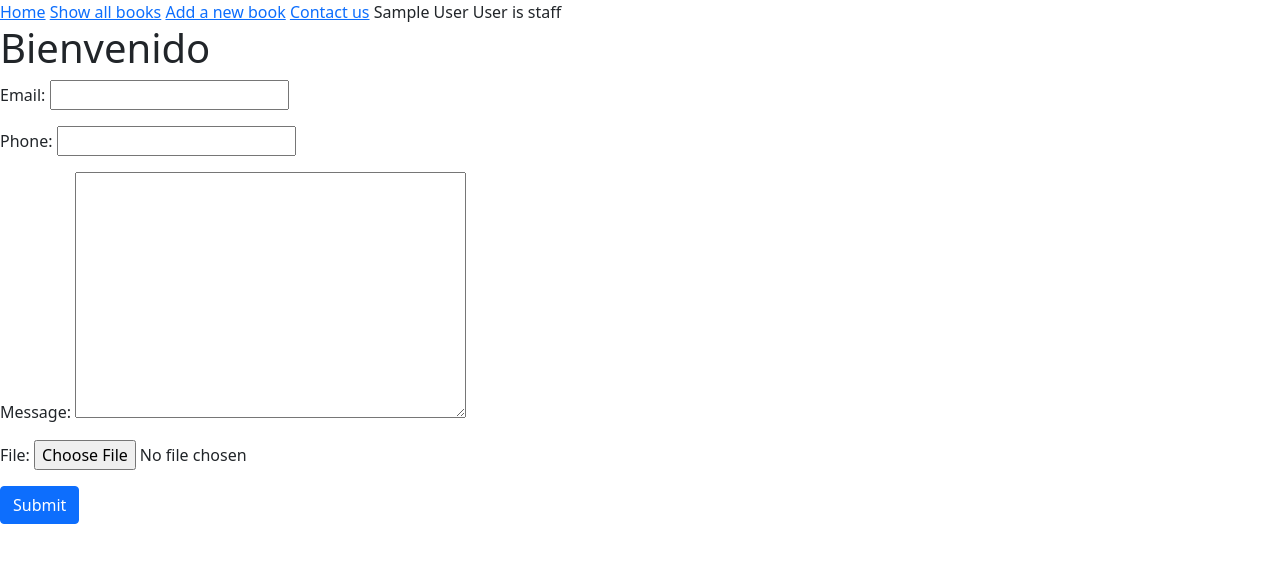
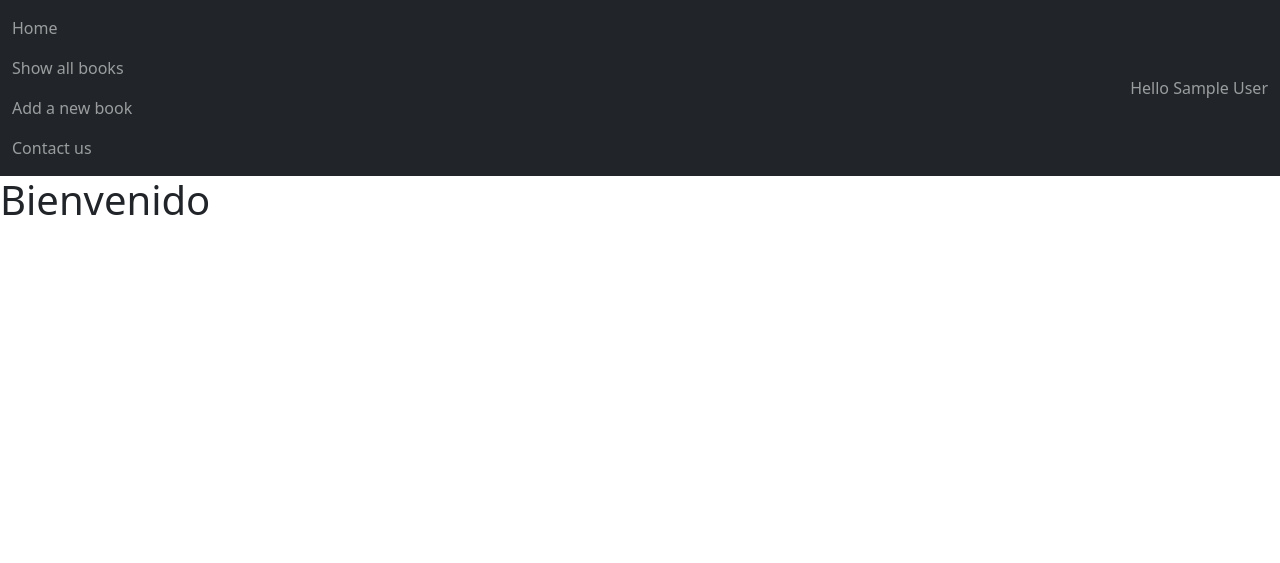
Before and after one commit to Ahuahuachi/django-library, a Django app: page / in a window 1280 px wide. Shown: the top 563 px of the page. Run offline with Django 3.2, Linux system fonts and the light colour scheme; the visitor is signed in with stand-in values (Sample User, id 1).

Commit message:
Add requirements.txt

```diff
--- a/core/templates/core/index.html
+++ b/core/templates/core/index.html
@@ -2,11 +2,6 @@
 
 {% block main_content %}
 <h1>Bienvenido</h1>
-<form action="{% url 'core:contact-us' %}" method="post">
-{{form.as_p}}
-{% csrf_token %}
-<button class="btn btn-primary" type="submit">Submit</button>
-</form>
 {% endblock main_content %}
 
 {% block footer_content %}
--- a/core/templates/core/main.html
+++ b/core/templates/core/main.html
@@ -8,17 +8,28 @@
     <link href="https://cdn.jsdelivr.net/npm/bootstrap@5.0.2/dist/css/bootstrap.min.css" rel="stylesheet" integrity="sha384-EVSTQN3/azprG1Anm3QDgpJLIm9Nao0Yz1ztcQTwFspd3yD65VohhpuuCOmLASjC" crossorigin="anonymous">
 </head>
 <body>
-    <a href="{% url 'core:home' %}">Home</a>
-    <a href="{% url 'books:list' %}">Show all books</a>
-    <a href="{% url 'books:create' %}">Add a new book</a>
-    <a href="{% url 'core:contact-us' %}">Contact us</a>
+    <nav class="navbar navbar-dark bg-dark">
+        <div class="container-fluid">
+            <ul class="navbar-nav me-auto">
+                <li class="nav-item">
+                    <a href="{% url 'core:home' %}" class="nav-link">Home</a>
+                </li>
+                <li class="nav-item">
+                    <a href="{% url 'books:list' %}" class="nav-link">Show all books</a>
+                </li>
+                <li class="nav-item">
+                    <a href="{% url 'books:create' %}" class="nav-link">Add a new book</a>
+                </li>
+                <li class="nav-item">
+                    <a href="{% url 'core:contact-us' %}" class="nav-link">Contact us</a>
+                </li>
+            </ul>
 
-    {% if user.is_authenticated %}
-    <span>{{user.first_name}} {{user.last_name}}</span>
-    {% endif %}
-    {% if user.is_staff %}
-    <span>User is staff</span>
-    {% endif %}
+            {% if user.is_authenticated %}
+            <span class="navbar-text">Hello {{user.first_name}} {{user.last_name}}</span>
+            {% endif %}
+        </div>
+    </nav>
 
 
     <main>
--- /dev/null
+++ b/requirements.txt
@@ -0,0 +1,3 @@
+Django==3.2.5
+psycopg2-binary==2.9.1
+python-dotenv==0.19.0
```
Also changed, not shown: core/templates/403.html (added, +7 -0 lines), library/settings.py (+10 -3 lines).
